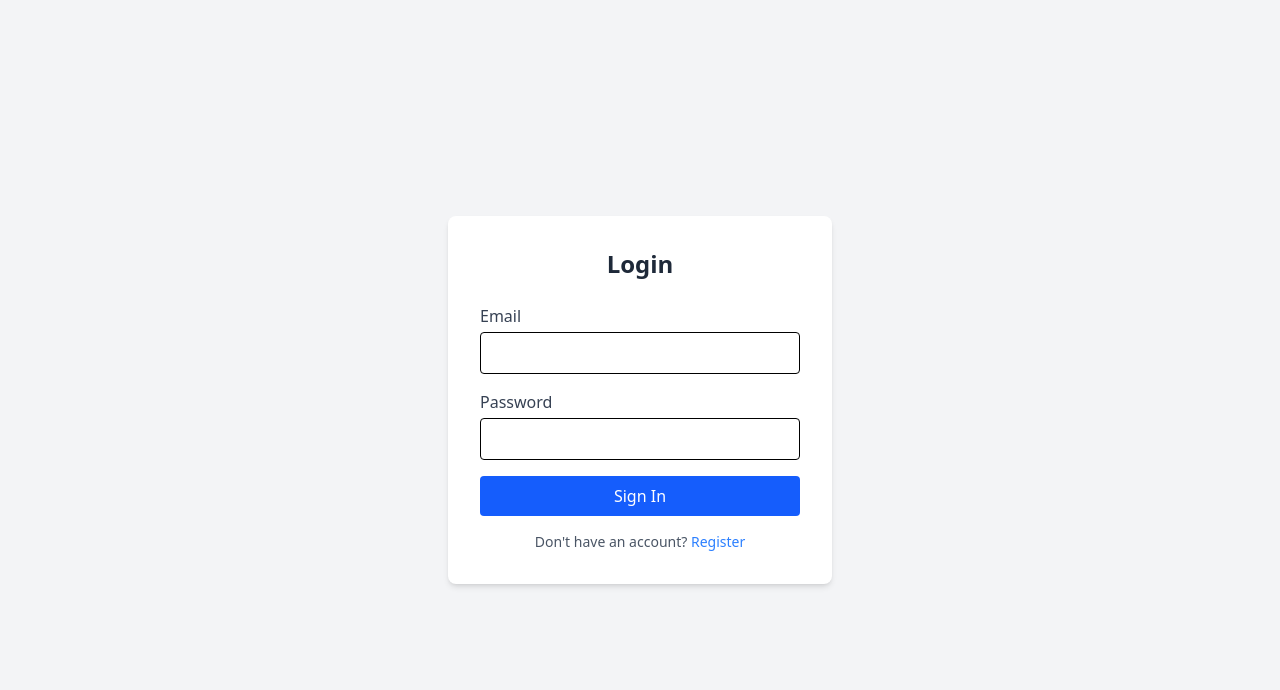
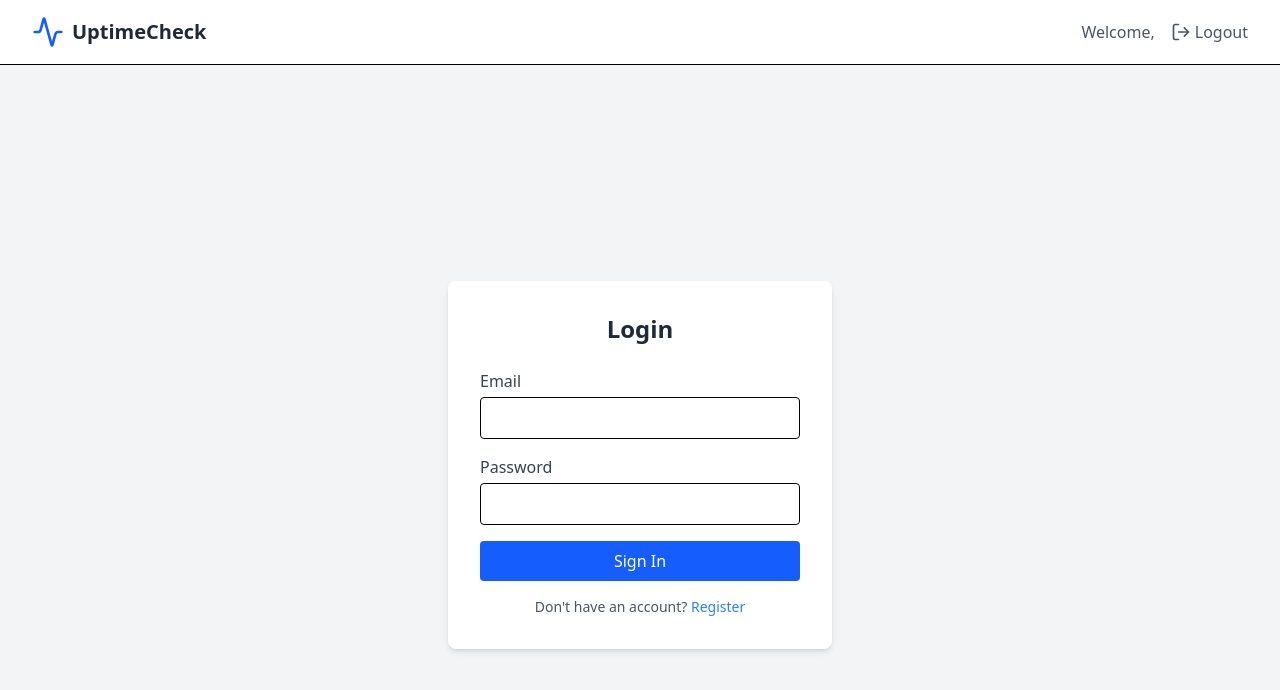
Before and after one commit to aqeell7/uptime-monitor, a React (Vite) app in the folder client/: page /login in a window 1280 px wide. Shown: the top 690 px of the page. Built offline with nearby package versions, Linux system fonts and the light colour scheme.

Commit message:
feat: add navbar with title and logout button

```diff
--- a/client/src/App.jsx
+++ b/client/src/App.jsx
@@ -3,6 +3,7 @@ import { Toaster } from "react-hot-toast";
 import Login from "./pages/Login";
 import { Register } from "./pages/Register";
 import ProtectedRoute from "./components/ProtectedRoute";
+import Navbar from "./components/Navbar";
 
 const Dashboard = () => (
   <div className="p-10">
@@ -14,6 +15,7 @@ const Dashboard = () => (
 function App(){
   return(
     <BrowserRouter>
+      <Navbar/>
       <Toaster position="top-right" />
 
       <Routes>
--- /dev/null
+++ b/client/src/components/Navbar.jsx
@@ -0,0 +1,36 @@
+import { useContext } from 'react';
+import { Link } from 'react-router-dom';
+import AuthContext from '../context/AuthContext';
+import { LogOut, Activity } from 'lucide-react';
+
+const Navbar = () => {
+  const { user, logoutUser } = useContext(AuthContext);
+
+  return (
+    <nav className="bg-white shadow-sm border-b">
+      <div className="max-w-7xl mx-auto px-4 sm:px-6 lg:px-8">
+        <div className="flex justify-between h-16">
+          <div className="flex items-center">
+            <Activity className="h-8 w-8 text-blue-600" />
+            <Link to="/" className="ml-2 text-xl font-bold text-gray-800">
+              UptimeCheck
+            </Link>
+          </div>
+
+          <div className="flex items-center space-x-4">
+            <span className="text-gray-600">Welcome, {user?.name}</span>
+            <button
+              onClick={logoutUser}
+              className="flex items-center text-gray-600 hover:text-red-500 transition"
+            >
+              <LogOut className="h-5 w-5 mr-1" />
+              Logout
+            </button>
+          </div>
+        </div>
+      </div>
+    </nav>
+  );
+};
+
+export default Navbar;
```
